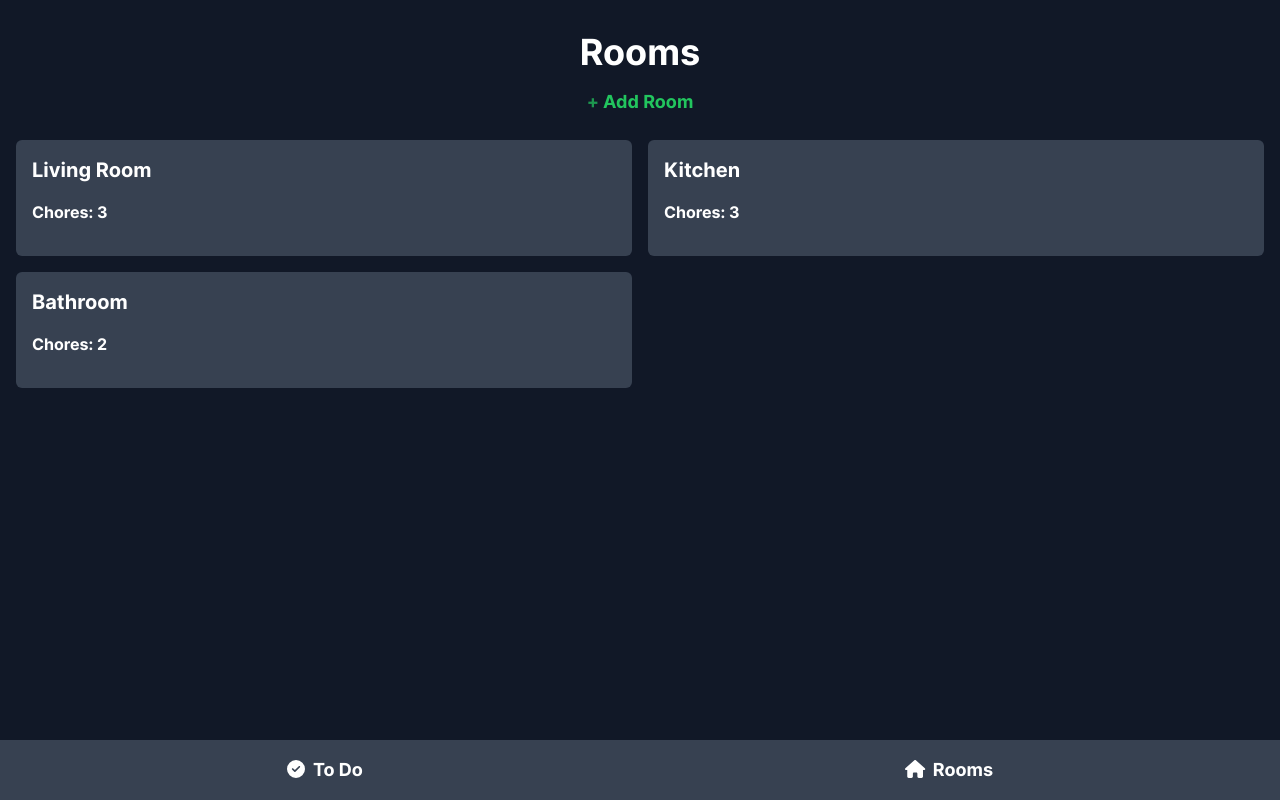
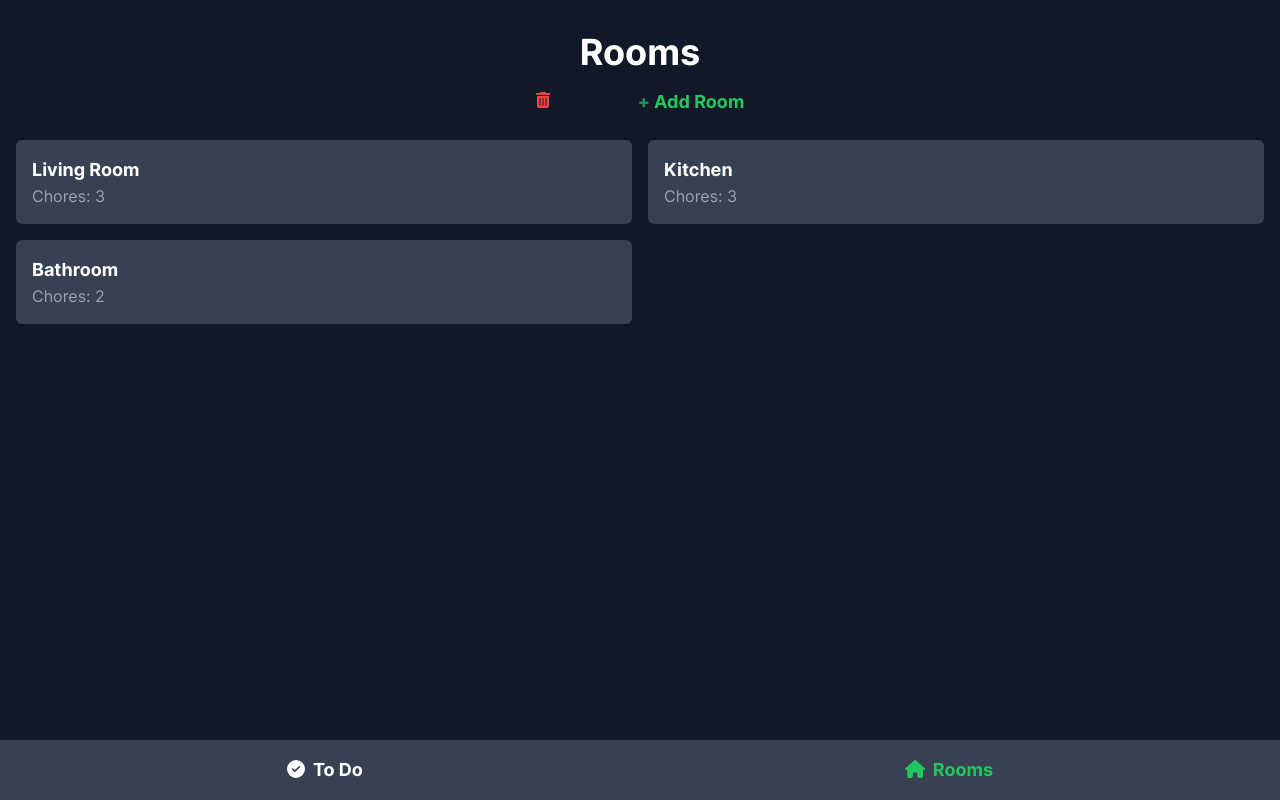
Before and after one commit to Spencer-Lewis/household-chores, a React (Vite) app: page /rooms in a window 1280 px wide. Built offline with nearby package versions, Linux system fonts and the light colour scheme.

Commit message:
navbar fix and delete room fix

```diff
--- a/src/App.tsx
+++ b/src/App.tsx
@@ -17,7 +17,7 @@ export default function App(): ReactElement {
           <Route path="/rooms" element={<Rooms />} />
           <Route path="/rooms/:roomId" element={<Details />} />
         </Routes>
-        <NavBar /> {/* Render the NavBar component at the bottom of the page */}
+        <NavBar />
       </Suspense>
     </BrowserRouter>
   );
--- a/src/components/NavBar.tsx
+++ b/src/components/NavBar.tsx
@@ -6,16 +6,15 @@ const NavBar = () => {
   // Get the current route path
   const location = useLocation();
   const currentPath = location.pathname;
-
   return (
     <nav className="fixed bottom-0 left-0 w-full bg-gray-700 p-4 flex justify-around">
-      <Link to="/" className={`text-white ${currentPath === '/' ? 'text-green-500' : ''}`}>
+      <Link to="/" className={` ${!currentPath.includes('room') ? 'text-green-500' : 'text-white'}`}>
         <FontAwesomeIcon icon={faCheckCircle} className="mr-2 text-lg" />
         <span className="font-bold text-lg">To Do</span>
       </Link>
       <Link
         to="/rooms"
-        className={`text-white ${currentPath.includes('/rooms') ? 'text-green-500' : ''}`}
+        className={`${currentPath.includes('room') ? 'text-green-500' : 'text-white '}`}
       >
         <FontAwesomeIcon icon={faHome} className="mr-2 text-lg" />
         <span className="font-bold text-lg">Rooms</span>
--- a/src/components/RoomList.tsx
+++ b/src/components/RoomList.tsx
@@ -4,21 +4,35 @@ import { Room } from '../types';
 
 interface RoomListProps {
   rooms: Room[];
+  onDeleteRoom: (roomId: number) => void;
+  deleteMode: boolean;
 }
 
-const RoomList: React.FC<RoomListProps> = ({ rooms }) => {
+const RoomList: React.FC<RoomListProps> = ({ rooms, onDeleteRoom, deleteMode }) => {
+  const handleDeleteRoom = (roomId: number) => {
+    onDeleteRoom(roomId);
+  };
+
   return (
     <div className="grid gap-4 md:grid-cols-2">
-    {rooms.map(room => (
-      <Link
-        key={room.id}
-        to={`/rooms/${room.id}`}
-        className="bg-gray-700 p-4 rounded-md"
-      >
-        <h3 className="text-xl font-semibold mb-4">{room.name}</h3>
-        <h5 className="text-l font-semibold mb-4">Chores: {room.chores.length}</h5>
-      </Link>
-    ))}
+      {rooms.map(room => (
+        <div key={room.id} className="bg-gray-700 p-4 rounded-md relative">
+          {deleteMode && (
+            <button
+              className="absolute top-2 right-2 bg-red-500 text-white rounded-full h-6 w-6 flex justify-center items-center"
+              onClick={() => handleDeleteRoom(room.id)}
+            >
+              X
+            </button>
+          )}
+          <Link to={`/rooms/${room.id}`}>
+            <div>
+              <h3 className="text-lg font-bold">{room.name}</h3>
+              <p className="text-gray-400">Chores: {room.chores.length}</p>
+            </div>
+          </Link>
+        </div>
+      ))}
     </div>
   );
 };
--- a/src/pages/Rooms.tsx
+++ b/src/pages/Rooms.tsx
@@ -1,39 +1,55 @@
+import { faTrashAlt } from '@fortawesome/free-solid-svg-icons';
+import { FontAwesomeIcon } from '@fortawesome/react-fontawesome';
 import RoomList from 'components/RoomList';
 import { sampleRooms } from 'mocks/data/rooms';
 import { useState } from 'react';
 import RoomModal from '../components/RoomModal';
 import { Room } from '../types';
 
+// RoomsPage component
 const RoomsPage = () => {
   const [roomModalOpen, setRoomModalOpen] = useState(false);
+  const [deleteMode, setDeleteMode] = useState(false); // Add state for delete mode
+  const [rooms, setRooms] = useState(sampleRooms)
 
   const handleAddRoom = () => {
     setRoomModalOpen(true);
   };
 
   const onCreateRoom = (roomData: Room) => {
-    // Handle room creation logic here
-    // roomData will contain the data passed from RoomModal
-    // Close the modal after room creation is successful
     setRoomModalOpen(false);
+    const updatedRooms = [...rooms]
+    updatedRooms.push(roomData)
+    setRooms(updatedRooms);
+  };
 
-    sampleRooms.push(roomData)
+  const handleDeleteRoom = (roomId: number) => {
+    const updatedRooms = rooms.filter(room => room.id !== roomId);
+    setRooms(updatedRooms)
   };
 
   return (
     <div className="bg-gray-900 text-white min-h-screen">
       <div className="fixed top-0 left-0 right-0 py-8 z-50">
+
         <div className="container mx-auto px-4">
-          <h1 className="text-4xl font-bold mb-2 flex justify-center">Rooms</h1>
+            <h1 className="text-4xl font-bold mb-2 flex justify-center">Rooms</h1>
           <div className="flex justify-center">
             <button
-              className="bg-transparent hover:bg-green-500 text-green-500 hover:text-white py-2 px-4 rounded-md mb-4 border-none focus:outline-none font-semibold text-lg font-serif"
+              type="button"
+              className="hover:text-red-700 text-red-500 px-4 py-2 rounded-md mr-6 mb-5"
+              onClick={() => setDeleteMode(!deleteMode)}
+            >
+              <FontAwesomeIcon icon={faTrashAlt} className="mr-2" />
+            </button>
+            <button
+              className="bg-transparent hover:bg-green-500 text-green-500 hover:text-white ml-6 py-2 px-4 rounded-md mb-4 border-none focus:outline-none font-semibold text-lg font-serif"
               onClick={handleAddRoom}
             >
               <span className="animate-pulse inline-block">+</span> Add Room
             </button>
           </div>
-          <RoomList rooms={sampleRooms} />
+          <RoomList rooms={rooms} onDeleteRoom={handleDeleteRoom} deleteMode={deleteMode} />
           <RoomModal
             isOpen={roomModalOpen}
             onClose={() => setRoomModalOpen(false)}
@@ -41,7 +57,6 @@ const RoomsPage = () => {
           />
         </div>
       </div>
-
     </div>
   );
 };
```
